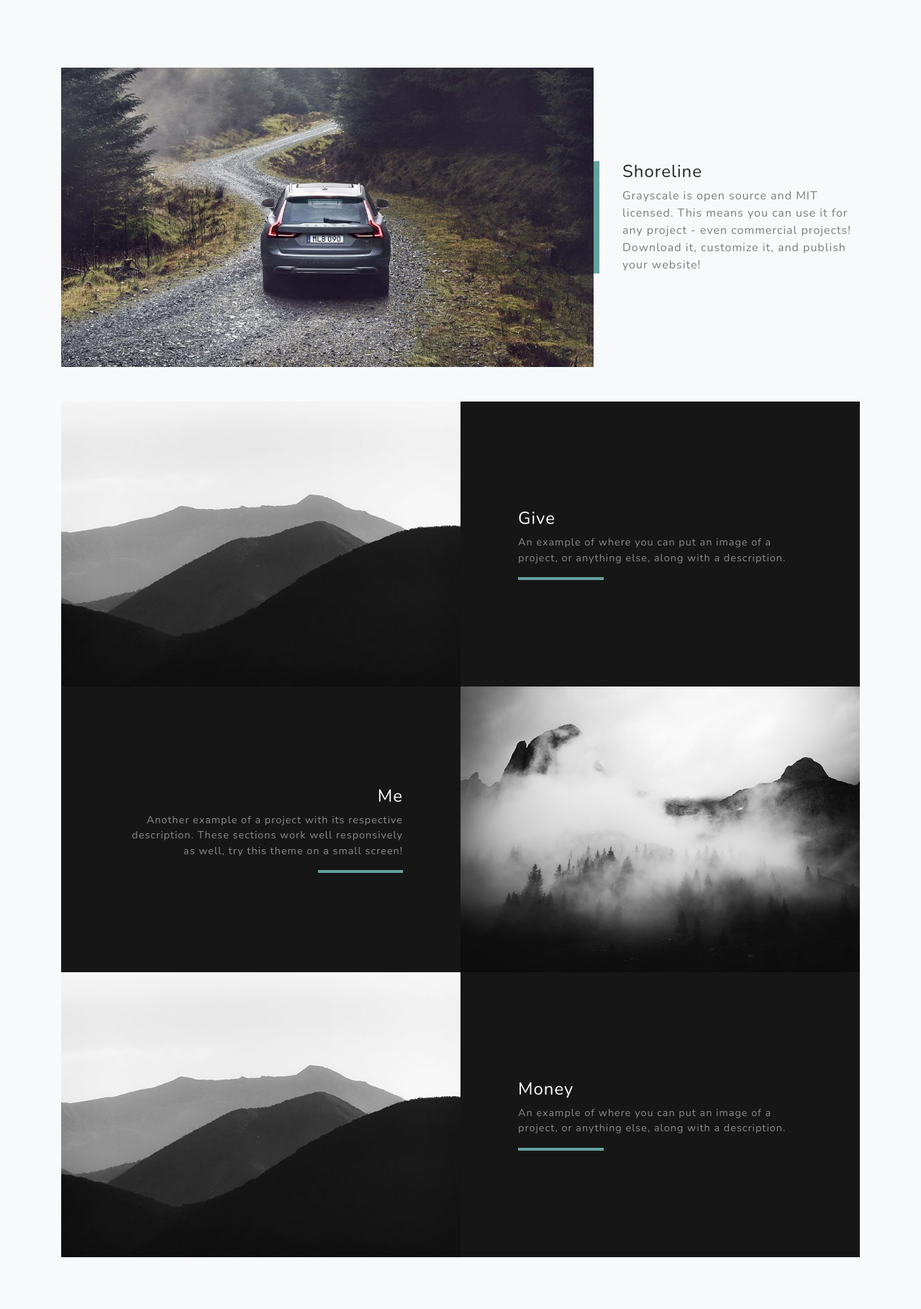
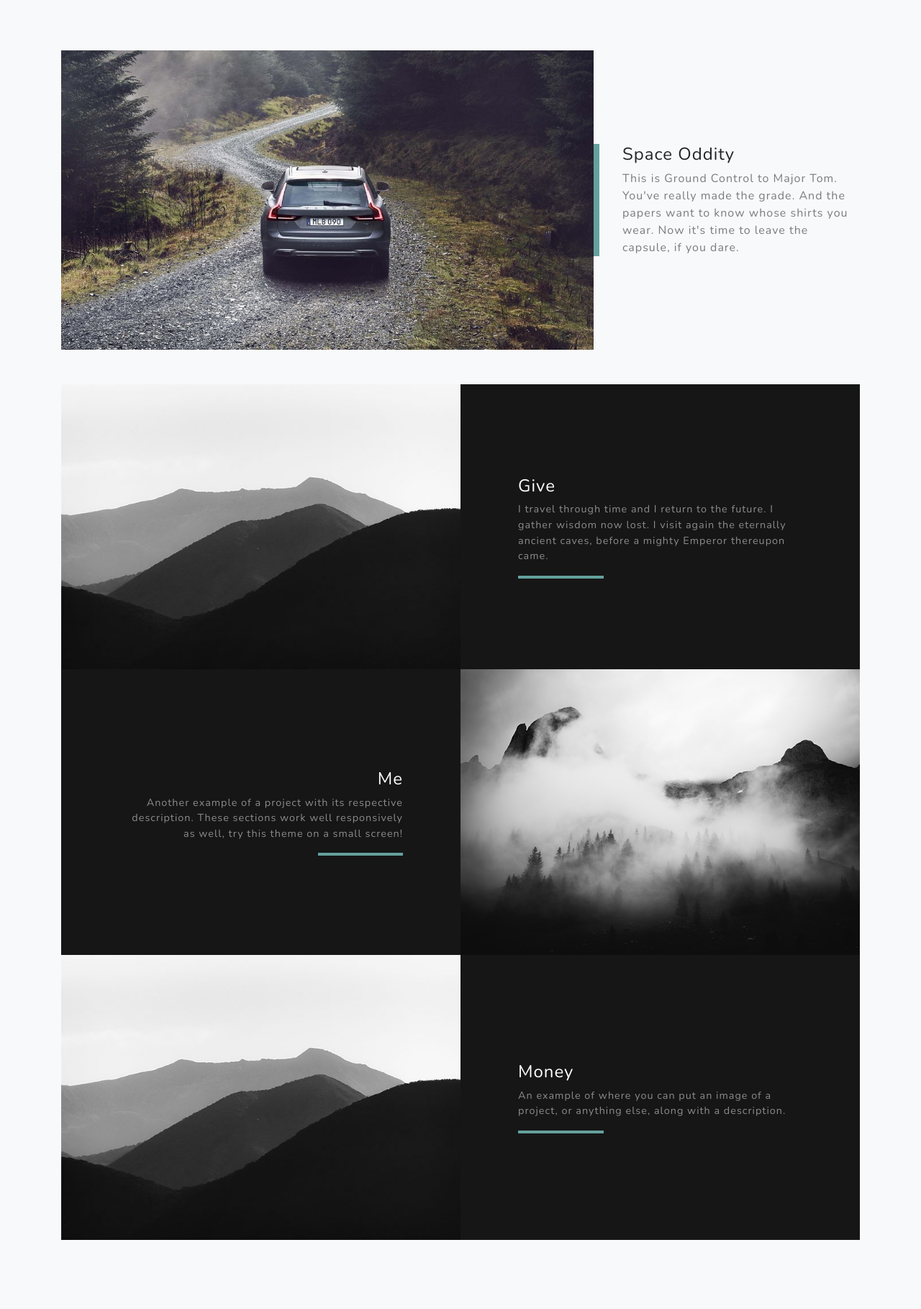
Before and after one commit to longn5/car-weasel, a Django app: page / in a window 1280 px wide. Shown: the part 1579-3398 px from the top of the page at 72% size. Run offline with Django 3.2, Linux system fonts and the light colour scheme; some libraries are stand-ins or nearby versions.

Commit message:
UI adjustments.

```diff
--- a/product_page/templates/greyscale.html
+++ b/product_page/templates/greyscale.html
@@ -47,11 +47,10 @@
     <div class="row">
       <div class="col-lg-8 mx-auto">
         <h2 class="text-white mb-4">Auto-Scaling Real Time Synergy At Your Fingertips. Blockchain!</h2>
-        <p class="text-white-50">Grayscale is a free Bootstrap theme created by Start Bootstrap. It can be yours right now, simply download the template on
-          <a href="http://startbootstrap.com/template-overviews/grayscale/">the preview page</a>. The theme is open source, and you can use it for any purpose, personal or commercial.</p>
+        <p class="text-white-50">I simply imagine that my skeleton is me and my body is my house. That way I’m always home.</p>
       </div>
     </div>
-    <img src="{% static 'greyscale/img/mountain-clipart.png' %}" class="img-fluid" alt="">
+    <img src="{% static 'greyscale/img/misty-mtn.png' %}" class="img-fluid" alt="">
   </div>
 </section>
 {% endblock %}
@@ -67,8 +66,8 @@
       </div>
       <div class="col-xl-4 col-lg-5">
         <div class="featured-text text-center text-lg-left">
-          <h4>Shoreline</h4>
-          <p class="text-black-50 mb-0">Grayscale is open source and MIT licensed. This means you can use it for any project - even commercial projects! Download it, customize it, and publish your website!</p>
+          <h4>Space Oddity</h4>
+          <p class="text-black-50 mb-0">This is Ground Control to Major Tom. You've really made the grade. And the papers want to know whose shirts you wear. Now it's time to leave the capsule, if you dare.</p>
         </div>
       </div>
     </div>
@@ -83,7 +82,7 @@
           <div class="d-flex h-100">
             <div class="project-text w-100 my-auto text-center text-lg-left">
               <h4 class="text-white">Give</h4>
-              <p class="mb-0 text-white-50">An example of where you can put an image of a project, or anything else, along with a description.</p>
+              <p class="mb-0 text-white-50">I travel through time and I return to the future. I gather wisdom now lost. I visit again the eternally ancient caves, before a mighty Emperor thereupon came.</p>
               <hr class="d-none d-lg-block mb-0 ml-0">
             </div>
           </div>
--- a/templates/greyscale-singlepage.html
+++ b/templates/greyscale-singlepage.html
@@ -56,7 +56,7 @@
   <!-- Footer -->
   <footer class="bg-black small text-center text-white-50">
     <div class="container">
-      Copyright &copy; Your Website 2019
+      Copyright &copy; Zephyrous LLC 2019
     </div>
   </footer>
 
```
